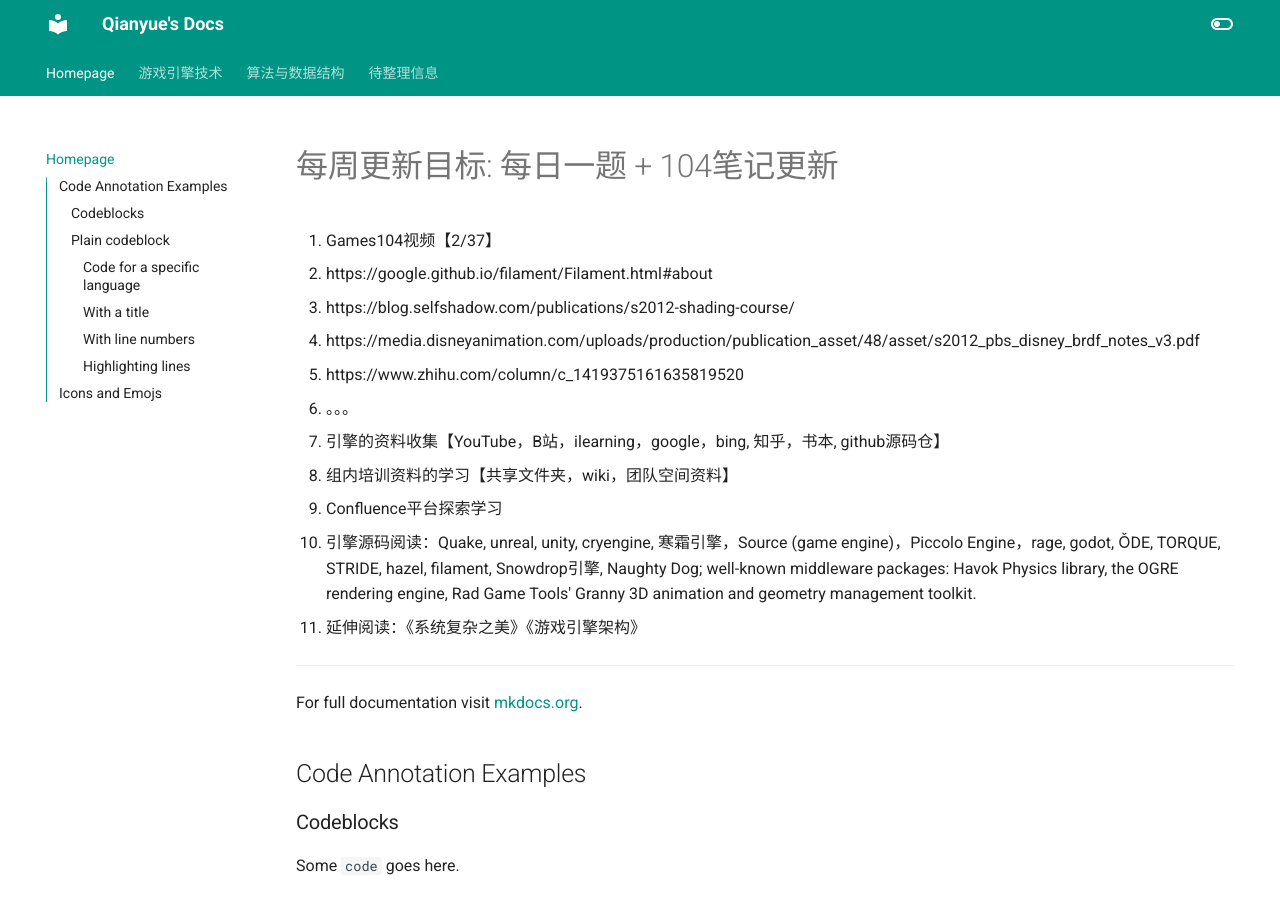
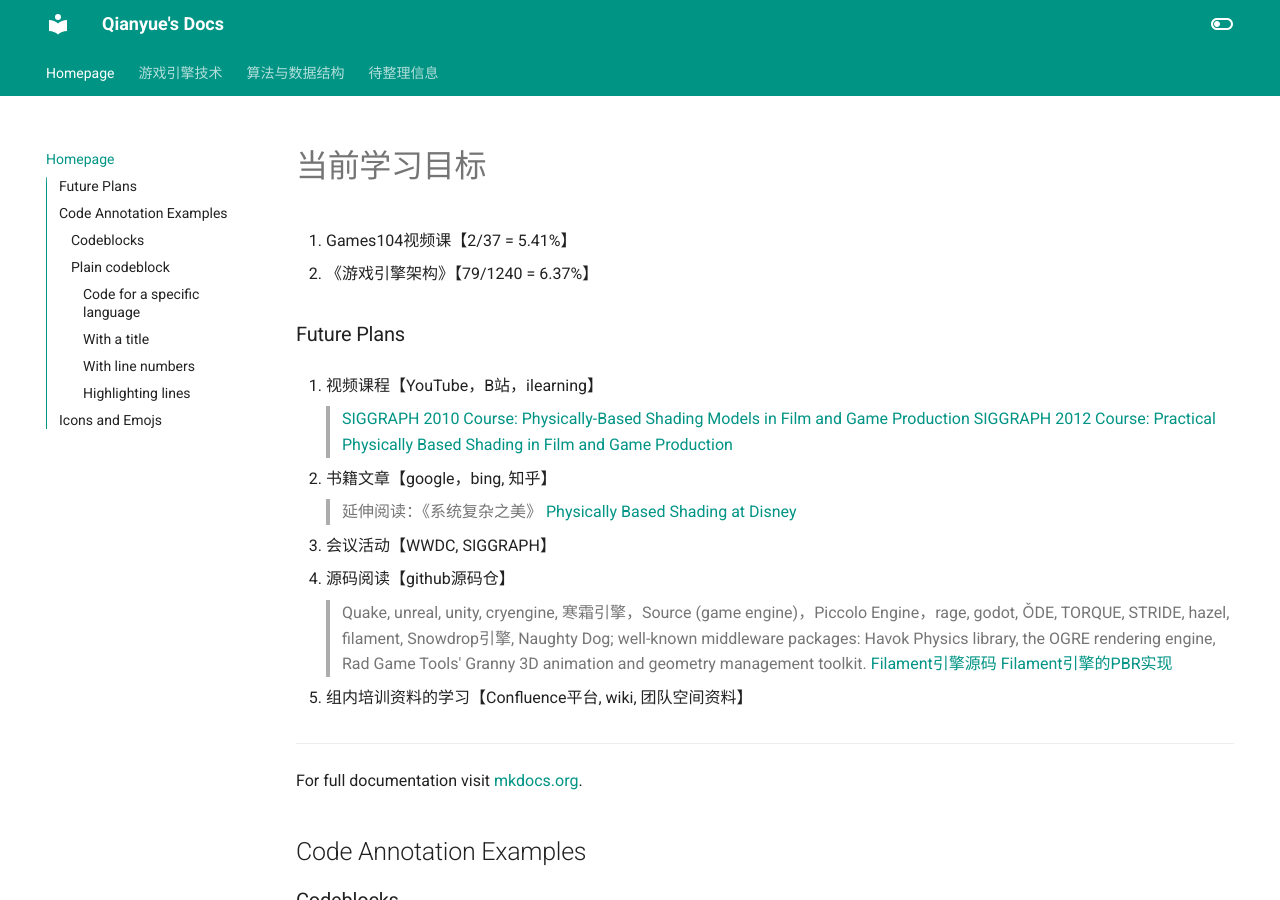
Before and after one commit to QianyueW/Docs, an MkDocs documentation site: the page built from docs/index.md, in a window 1280 px wide and 900 px high. Built offline with MkDocs 1.6.1 and Material for MkDocs 9.7.7, drawn with Linux system fonts in a browser that asks for light colours; emoji names are drawn with the system emoji font.

```diff
--- a/docs/index.md
+++ b/docs/index.md
@@ -1,16 +1,26 @@
-# 每周更新目标: 每日一题 + 104笔记更新
+# 当前学习目标
 
-1. Games104视频【2/37】
-2. https://google.github.io/filament/Filament.html#about
-3. https://blog.selfshadow.com/publications/s2012-shading-course/
-4. https://media.disneyanimation.com/uploads/production/publication_asset/48/asset/s2012_pbs_disney_brdf_notes_v3.pdf
-5. https://www.zhihu.com/column/c_1419375161635819520
-6. 。。。
-7. 引擎的资料收集【YouTube，B站，ilearning，google，bing, 知乎，书本, github源码仓】
-8. 组内培训资料的学习【共享文件夹，wiki，团队空间资料】
-9. Confluence平台探索学习
-10. 引擎源码阅读：Quake, unreal, unity, cryengine, 寒霜引擎，Source (game engine)，Piccolo Engine，rage, godot, ǑDE, TORQUE, STRIDE, hazel, filament, Snowdrop引擎, Naughty Dog; well-known middleware packages: Havok Physics library, the OGRE rendering engine, Rad Game Tools' Granny 3D animation and geometry management toolkit.
-11. 延伸阅读：《系统复杂之美》《游戏引擎架构》
+1. Games104视频课【2/37 = 5.41%】
+2. 《游戏引擎架构》【79/1240 = 6.37%】
+
+### Future Plans
+
+1. 视频课程【YouTube，B站，ilearning】
+   > [SIGGRAPH 2010 Course: Physically-Based Shading Models in Film and Game Production](https://renderwonk.com/publications/s2010-shading-course/)
+   > [SIGGRAPH 2012 Course: Practical Physically Based Shading in Film and Game Production](https://blog.selfshadow.com/publications/s2012-shading-course/)
+
+2. 书籍文章【google，bing, 知乎】
+   > 延伸阅读：《系统复杂之美》
+   > [Physically Based Shading at Disney](https://media.disneyanimation.com/uploads/production/publication_asset/48/asset/s2012_pbs_disney_brdf_notes_v3.pdf)
+
+3. 会议活动【WWDC, SIGGRAPH】
+
+4. 源码阅读【github源码仓】
+   > Quake, unreal, unity, cryengine, 寒霜引擎，Source (game engine)，Piccolo Engine，rage, godot, ǑDE, TORQUE, STRIDE, hazel, filament, Snowdrop引擎, Naughty Dog; well-known middleware packages: Havok Physics library, the OGRE rendering engine, Rad Game Tools' Granny 3D animation and geometry management toolkit.
+   > [Filament引擎源码](https://google.github.io/filament/Filament.html#about)
+   > [Filament引擎的PBR实现](https://www.zhihu.com/column/c_1419375161635819520)
+
+5.  组内培训资料的学习【Confluence平台, wiki, 团队空间资料】
 
 
 ---
```
Also changed, not shown: docs/other.md (+37 -0 lines).
